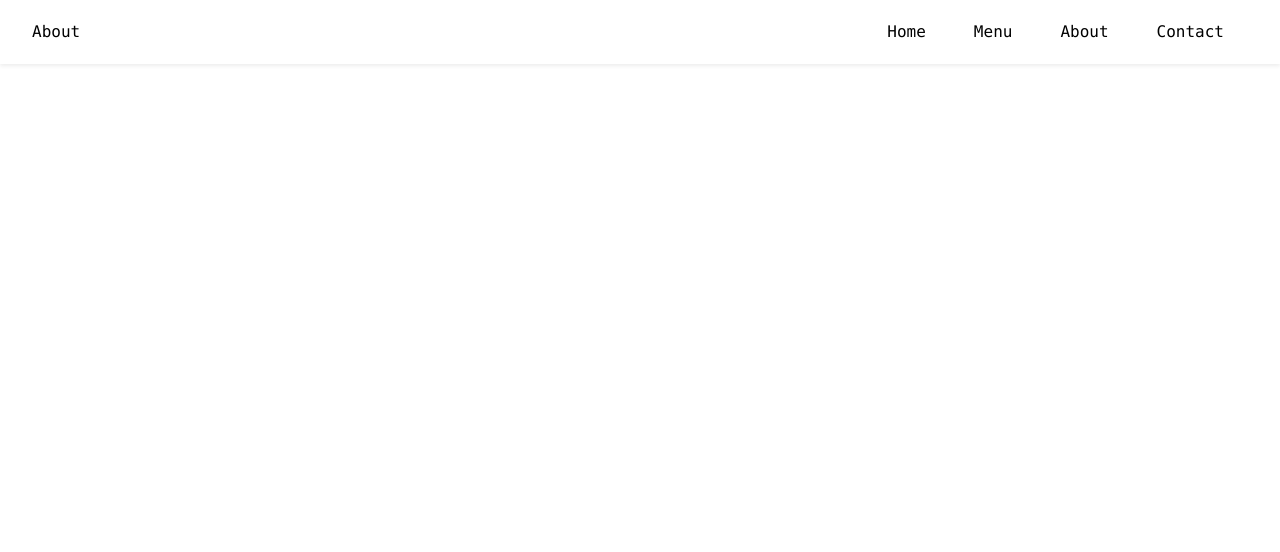
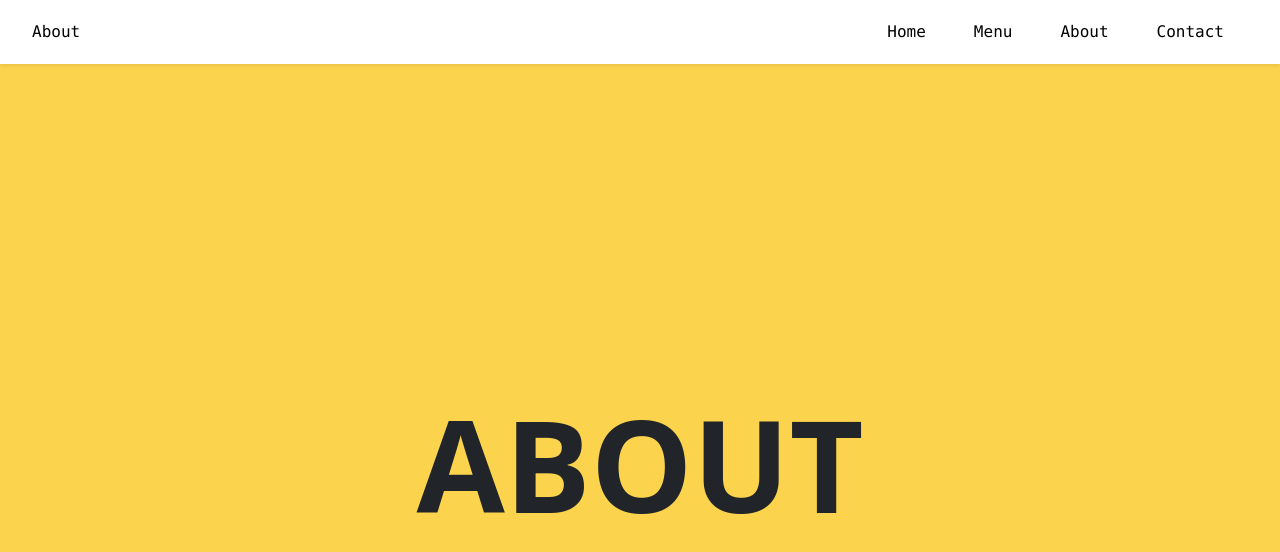
Before and after one commit to cantstopcoding/jonathan-koss-portfolio-site, a React (Create React App) app: page /about in a window 1280 px wide. Shown: the top 552 px of the page. Built offline with nearby package versions, Linux system fonts and the light colour scheme.

Commit message:
create link to About page

```diff
--- a/src/App.js
+++ b/src/App.js
@@ -2,7 +2,7 @@ import React, { Component } from "react";
 
 import { BrowserRouter as Router, Route, Switch } from "react-router-dom";
 import { Home } from "./pages/Home";
-// import { About } from "./pages/About";
+import About from "./pages/About";
 // import { Contact } from "./pages/Contact";
 // import { NoMatch } from "./pages/NoMatch";
 import Navbar from "./components/Navbar";
@@ -15,6 +15,7 @@ class App extends Component {
           <Navbar />
           <Switch>
             <Route path="/" exact component={Home} />
+            <Route path="/about" component={About} />
           </Switch>
 
           {/* <Switch>
--- a/src/pages/About.js
+++ b/src/pages/About.js
@@ -1,8 +1,9 @@
 import React from "react";
 
-export const About = () => (
-  <div>
-    <h2>Jonathan Koss</h2>
-    <p>My About Page!</p>
+const About = () => (
+  <div className="h-screen flex justify-center items-center bg-yellow-300">
+    <h1 className="text-9xl uppercase font-black">About</h1>
   </div>
 );
+
+export default About;
```
